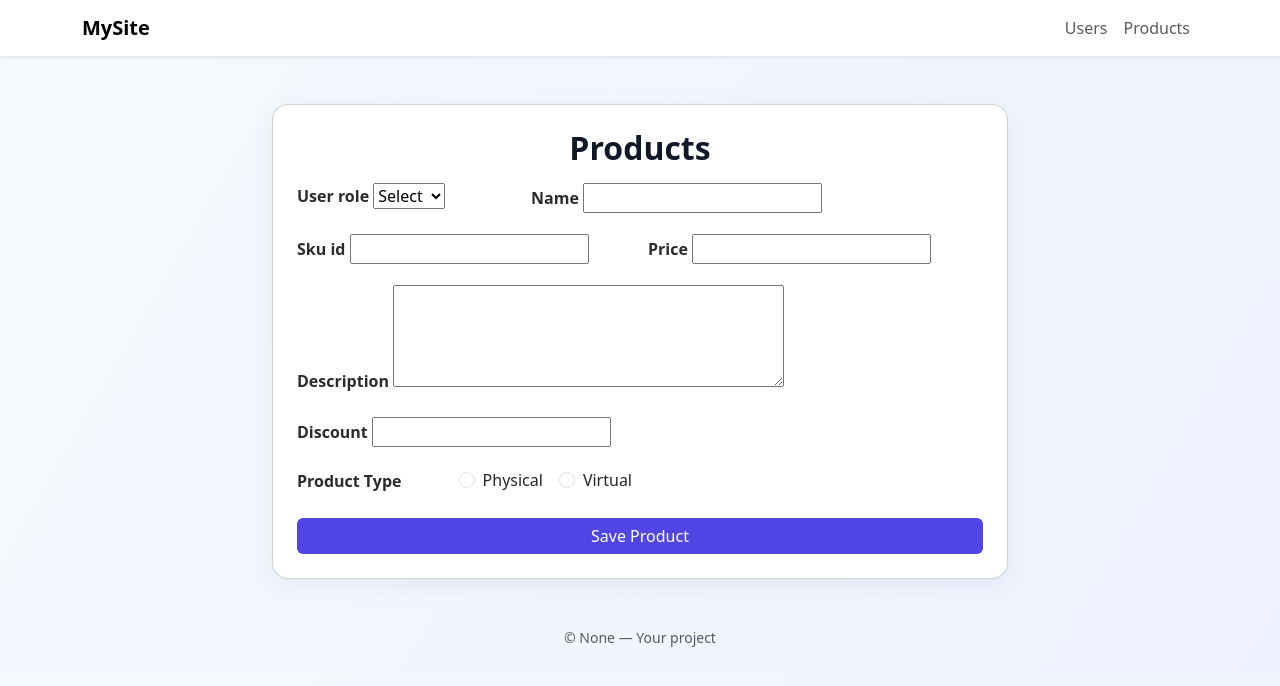
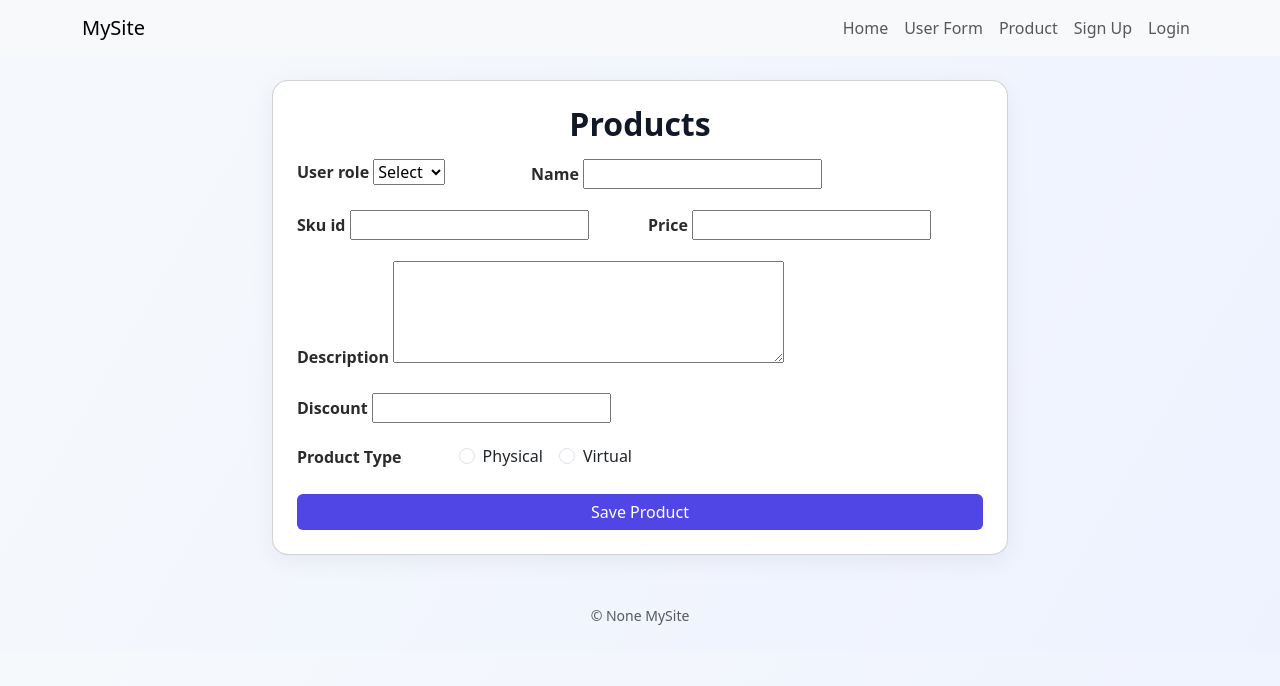
Before and after one commit to MUHAMMADIBRAHIM028/django-web, a Django app: page /product/ in a window 1280 px wide. Shown: the top 686 px of the page. Run offline with Django 5.2, Linux system fonts and the light colour scheme.

Commit message:
Added SignUp + Login + Product Form Updation Added NavBar

```diff
--- a/djangoweb/homepage/forms.py
+++ b/djangoweb/homepage/forms.py
@@ -24,6 +24,7 @@ class SignupForm(UserCreationForm):
         max_length=30, required=True,
         widget=forms.TextInput(attrs={'class': 'form-control', 'placeholder': 'Username'})
     )
+
     first_name = forms.CharField(
         max_length=30, required=True,
         widget=forms.TextInput(attrs={'class': 'form-control', 'placeholder': 'First Name'})
@@ -35,6 +36,19 @@ class SignupForm(UserCreationForm):
     email = forms.EmailField(
         max_length=254, required=True,
         widget=forms.EmailInput(attrs={'class': 'form-control', 'placeholder': 'Email'})
+    )
+    gender = forms.ChoiceField(
+        choices=[
+            ('male', 'Male'),
+            ('female', 'Female'),
+            ('shemale', 'Shemale')
+        ],
+          required=False,
+          widget=forms.Select(attrs={'class': 'form-control'})
+    )
+    birthday = forms.DateField(
+        widget=forms.DateInput(attrs={'type': 'date'}),
+        required=False
     )
 
     password1 = forms.CharField(
@@ -50,7 +64,7 @@ class SignupForm(UserCreationForm):
 
     class Meta:
         model = User
-        fields = ('username','first_name', 'last_name', 'email', 'password1', 'password2')
+        fields = ('username','first_name', 'last_name', 'email', 'gender', 'birthday','password1', 'password2')
 
 
     def __init__(self, *args, **kwargs):
--- a/djangoweb/homepage/models.py
+++ b/djangoweb/homepage/models.py
@@ -1,4 +1,7 @@
 from django.db import models
+from django.contrib.auth.models import User
+#from django.db import models
+from django.contrib.auth.models import AbstractUser
 
 # ---------------- Existing UserInfo model ----------------
 class UserInfo(models.Model):
@@ -33,3 +36,16 @@ class Product(models.Model):
 
     def __str__(self):
         return self.name
+    #----------------------------signup form-----------------#
+class Profile(models.Model):
+    user = models.OneToOneField(User, on_delete=models.CASCADE)
+    gender = models.CharField(
+        max_length=10,
+        choices=[('male', 'Male'), ('female', 'Female'), ('shemale', 'Shemale')],
+        null=True,
+        blank=True
+    )
+    birthday = models.DateField(null=True, blank=True)
+
+    def __str__(self):
+        return self.user.username
--- a/djangoweb/homepage/templates/homepage/base.html
+++ b/djangoweb/homepage/templates/homepage/base.html
@@ -1,36 +1,48 @@
-{% load static %}
 <!doctype html>
 <html lang="en">
 <head>
-  <meta charset="utf-8">
-  <meta name="viewport" content="width=device-width,initial-scale=1">
-  <title>{% block title %}My Site{% endblock %}</title>
+  <meta charset="utf-8" />
+  <meta name="viewport" content="width=device-width,initial-scale=1" />
+  <title>{% block title %}My Django App{% endblock %}</title>
+
   <link href="https://cdn.jsdelivr.net/npm/bootstrap@5.3.2/dist/css/bootstrap.min.css" rel="stylesheet">
+
+  {% load static %}
+
   <link rel="stylesheet" href="{% static 'homepage/css/styles.css' %}">
   {% block head %}{% endblock %}
 </head>
-<body class="bg-light">
+<body>
+  <nav class="navbar navbar-expand-lg navbar-light bg-light mb-4">
+    <div class="container">
+      <a class="navbar-brand" href="{% url 'index' %}">MySite</a>
+      <button class="navbar-toggler" type="button" data-bs-toggle="collapse"
+              data-bs-target="#navMenu" aria-controls="navMenu" aria-expanded="false">
+        <span class="navbar-toggler-icon"></span>
+      </button>
 
-  <nav class="navbar navbar-expand-lg navbar-light bg-white shadow-sm mb-4">
-    <div class="container">
-      <a class="navbar-brand fw-bold" href="{% url 'index' %}">MySite</a>
-      <div class="collapse navbar-collapse">
+      <div class="collapse navbar-collapse" id="navMenu">
         <ul class="navbar-nav ms-auto">
-          <li class="nav-item"><a class="nav-link" href="{% url 'user_info' %}">Users</a></li>
-          <li class="nav-item"><a class="nav-link" href="{% url 'product' %}">Products</a></li>
+          <li class="nav-item"><a class="nav-link" href="{% url 'index' %}">Home</a></li>
+          <li class="nav-item"><a class="nav-link" href="{% url 'user_info' %}">User Form</a></li>
+          <li class="nav-item"><a class="nav-link" href="{% url 'product' %}">Product</a></li>
+          <li class="nav-item"><a class="nav-link" href="{% url 'signup' %}">Sign Up</a></li>
+          <li class="nav-item"><a class="nav-link" href="{% url 'login' %}">Login</a></li>
         </ul>
       </div>
     </div>
   </nav>
 
-  <main class="container py-4">
+  <main class="container">
     {% block content %}{% endblock %}
   </main>
 
-  <footer class="text-center py-4 text-muted small">
-    © {{ now|default:None }} — Your project
+  <footer class="text-center mt-5 mb-4">
+    <small class="text-muted">© {{ now|default:None }} MySite</small>
   </footer>
 
+  <!-- Bootstrap JS (optional) -->
   <script src="https://cdn.jsdelivr.net/npm/bootstrap@5.3.2/dist/js/bootstrap.bundle.min.js"></script>
+  {% block scripts %}{% endblock %}
 </body>
 </html>
--- a/djangoweb/homepage/urls.py
+++ b/djangoweb/homepage/urls.py
@@ -12,5 +12,5 @@ urlpatterns = [
 
     # --- New Product URL ---
     path("product/", views.product_view, name="product"),
-
+    path('accounts/login/', views.login_view),
 ]
--- a/djangoweb/homepage/views.py
+++ b/djangoweb/homepage/views.py
@@ -8,6 +8,10 @@ from django.contrib.auth.forms import AuthenticationForm
 from .models import UserInfo, Product
 from django.contrib.auth.decorators import login_required
 from .forms import SignupForm
+import uuid
+from django.contrib.auth.models import User
+from .models import Profile
+
 
 def index(request):
     now = timezone.now()
@@ -31,30 +35,46 @@ def signup_view(request):
         form = SignupForm(request.POST)
         if form.is_valid():
             user = form.save()
+
+            #user.username = str(uuid.uuid4())[:30]  # fits Django username length save username
+
+            user.save()
+            gender = form.cleaned_data.get('gender')
+            birthday = form.cleaned_data.get('birthday')
+            Profile.objects.create(user=user, gender=gender, birthday=birthday)
             login(request, user)
+
             messages.success(request, '✅ Your account has been created successfully!')
 
 
             return redirect('login')  # Redirect to homepage or dashboard
-        elif form.errors:
+        else:
             messages.error(request, '❌ Please correct the errors below.')
-        else:
+    else:
              form = SignupForm()
     return render(request, 'homepage/signup.html', {'form': form})
 
 # ------------------ LOGIN VIEW ------------------
 def login_view(request):
-    form = AuthenticationForm()
     if request.method == 'POST':
-        form = AuthenticationForm(request, data=request.POST)
-        if form.is_valid():
-            user = form.get_user()
-            login(request, user)
-            messages.success(request, f'✅ Welcome back, {user.first_name}!')
-            return redirect('home')
-        else:
-            messages.error(request, '❌ Invalid email or password.')
-    return render(request, 'homepage/login.html', {'form': form})
+        email = request.POST.get('email')
+        password = request.POST.get('password')
+
+        # get the UUID username from email
+        try:
+            user_obj = User.objects.get(email=email)
+            username = user_obj.username
+        except User.DoesNotExist:
+            username = None
+
+        if username:
+            user = authenticate(request, username=username, password=password)
+            if user is not None:
+                login(request, user)
+                return redirect('success')  # change 'home' to your homepage URL name
+        messages.error(request, 'Invalid email or password')
+    return render(request, 'homepage/login.html')
+
 
 # ------------------ LOGOUT VIEW ------------------
 def logout_view(request):
```
Also changed, not shown: djangoweb/homepage/templates/homepage/logout.html (added, +16 -0 lines), djangoweb/homepage/templates/homepage/signup.html (+20 -10 lines), djangoweb/homepage/migrations/0003_profile.py (added).
